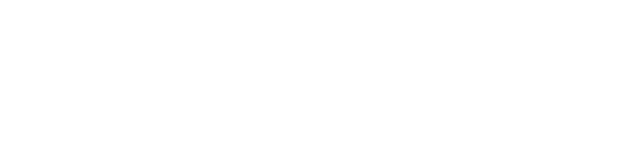
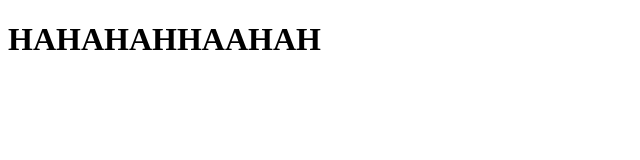
Before and after one commit to marcopnglnn/gitTutorial, a plain HTML site: page index.html in a window 1280 px wide. Shown: the whole page, without its empty margins (0-640 px from the left). Drawn offline with Linux system fonts and the light colour scheme.

Commit message:
Add Header

```diff
--- a/index.html
+++ b/index.html
@@ -6,6 +6,7 @@
     <title>MY FIRST Git</title>
 </head>
 <body>
+    <h1>HAHAHAHHAAHAH</h1>
 
 </body>
 </html>
```
